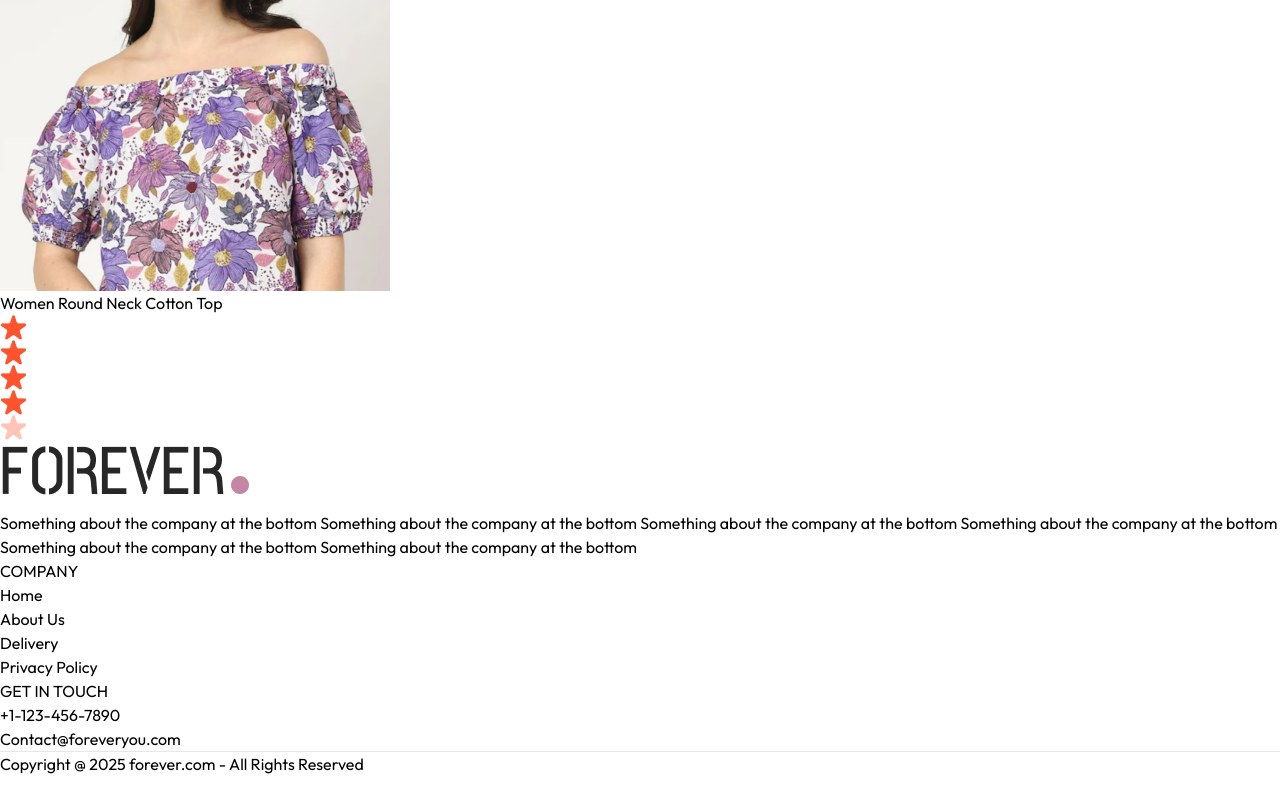
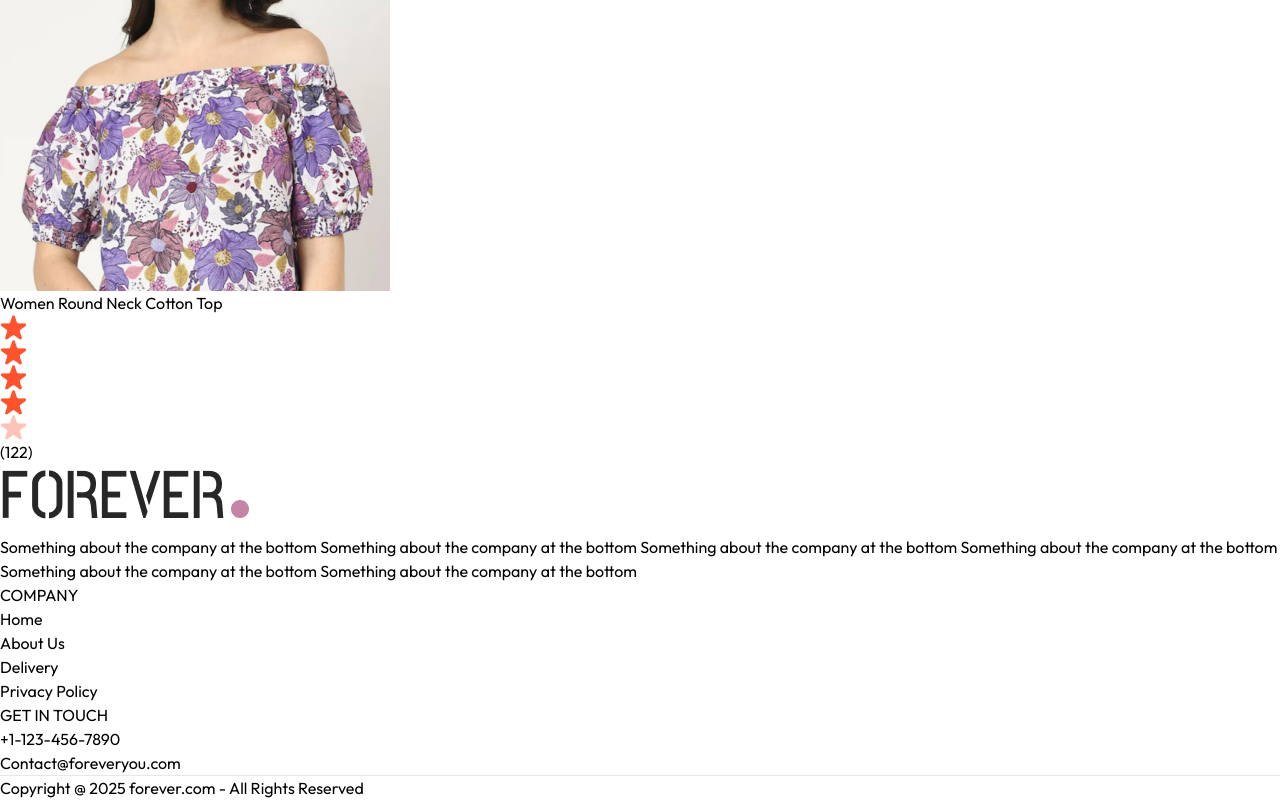
Before and after one commit to Andrew-Projects-1/E-Commerce, a React (Vite) app in the folder frontend/: page /product/aaaaa in a window 1280 px wide. Shown: the part 1131-1931 px from the top of the page. Before the commit the page ends 1907 px from the top, so only its background shows below. Built offline with nearby package versions, Linux system fonts and the light colour scheme.

Commit message:
Added hard coded rating to products

```diff
--- a/frontend/src/pages/Product.jsx
+++ b/frontend/src/pages/Product.jsx
@@ -54,6 +54,7 @@ const Product = () => {
             <img src={assets.star_icon} alt="" className="w-3 5" />
             <img src={assets.star_icon} alt="" className="w-3 5" />
             <img src={assets.star_dull_icon} alt="" className="w-3 5" />
+            <p className='pl-2'>(122)</p>
           </div>
         </div>
       </div>
```
